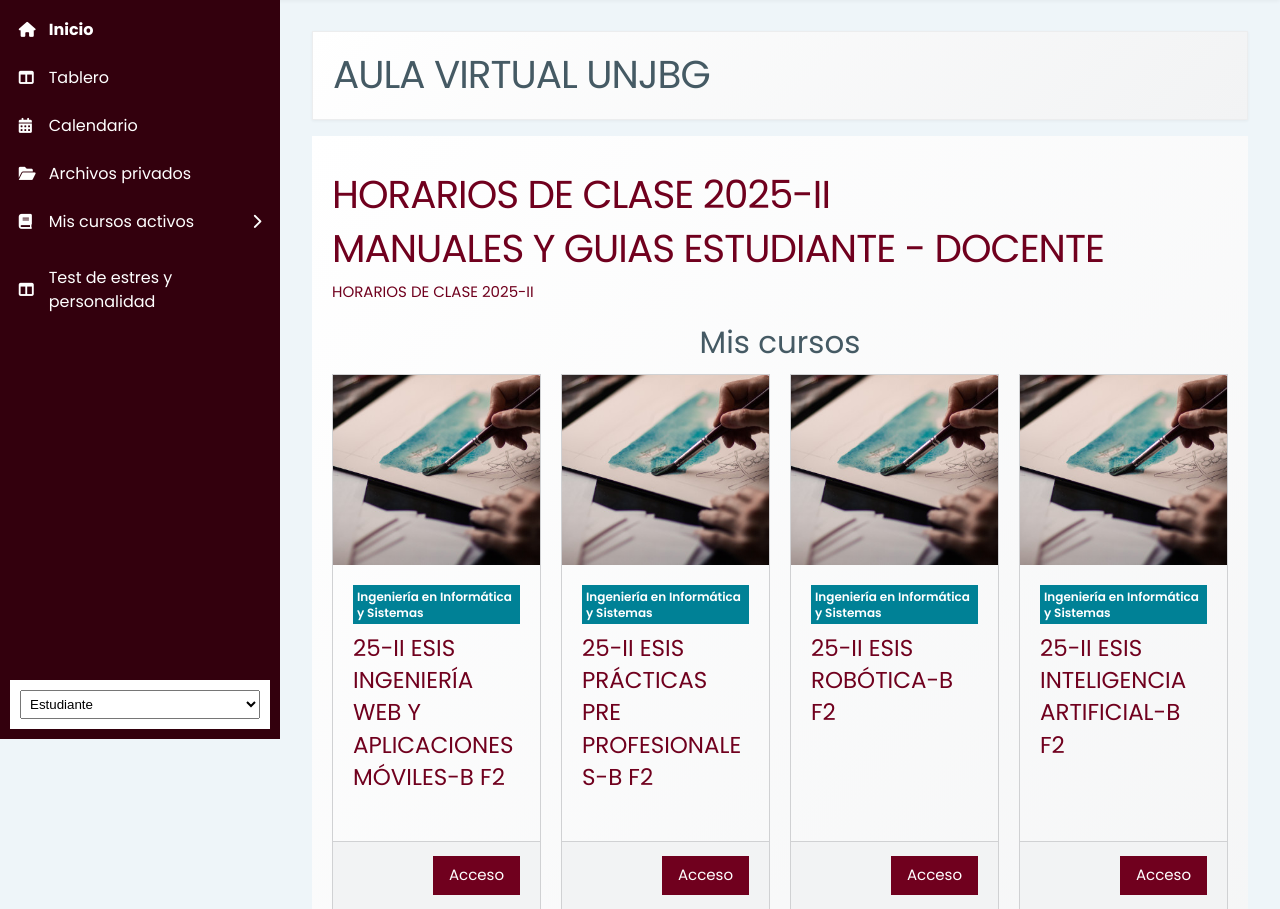
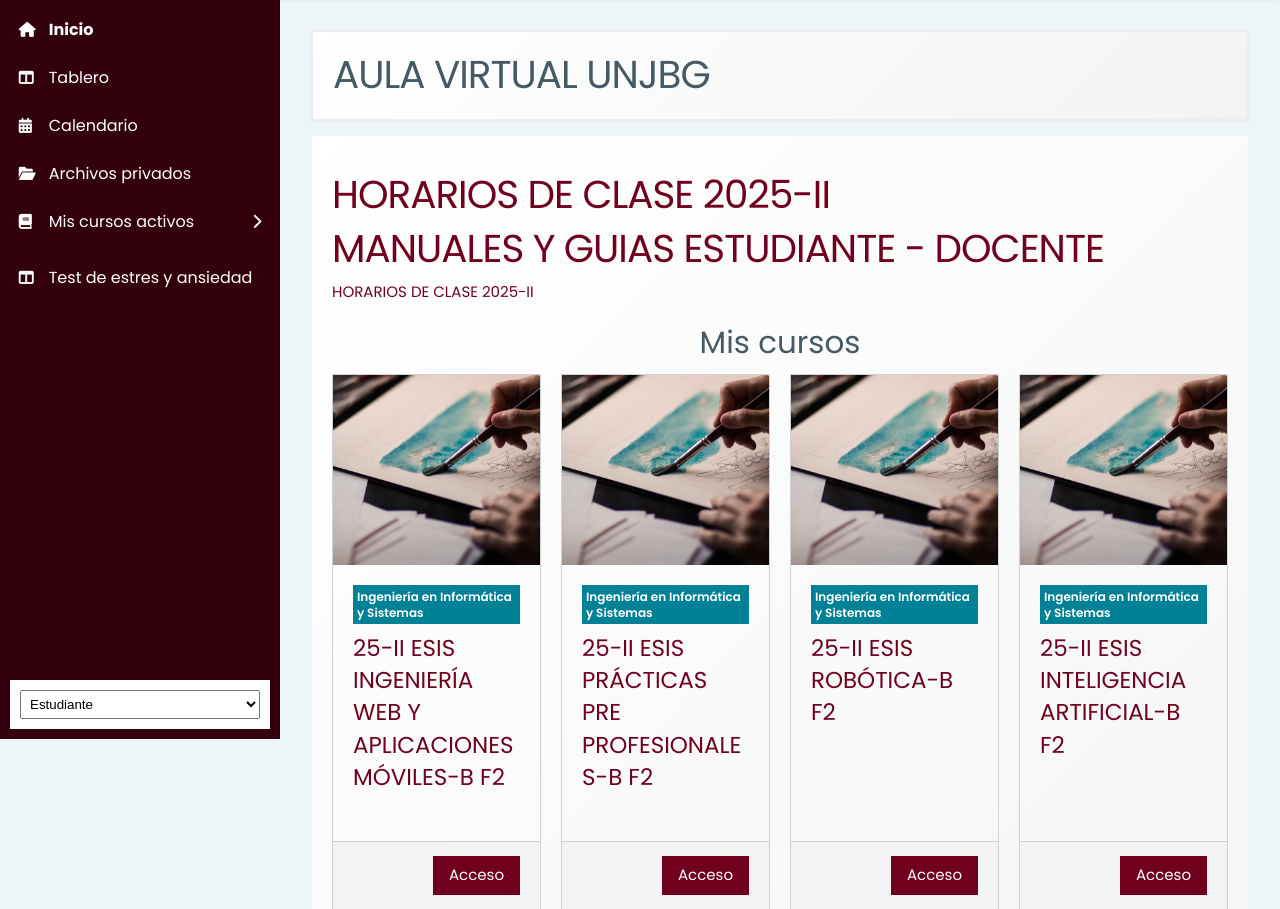
Before and after one commit to jorian101/unimind, a PHP site: page / in a window 1280 px wide. Shown: the part 61-970 px from the top of the page. Run offline with PHP 8.4, Linux system fonts and the light colour scheme.

Commit message:
feat: cambiar nombre a test

```diff
--- a/utils/sidebar-config.php
+++ b/utils/sidebar-config.php
@@ -43,7 +43,7 @@ function getSidebarConfig($role, $currentPage = null) {
                     ['icon' => 'fas fa-brain', 'label' => 'Filosofía', 'page' => 'filosofia'],
                     ['icon' => 'fas fa-shield-alt', 'label' => 'Seguridad Informática', 'page' => 'seguridad'],
                 ]],
-                ['icon' => 'fas fa-columns', 'label' => 'Test de estres y personalidad', 'page' => 'dashboard'],
+                ['icon' => 'fas fa-columns', 'label' => 'Test de estres y ansiedad', 'page' => 'dashboard'],
             ],
         ],
     ];
--- a/views/estudiante/tests.php
+++ b/views/estudiante/tests.php
@@ -11,7 +11,7 @@ renderPageHeader('Tests y Evaluaciones', ['Inicio', 'Tests y Evaluaciones']);
             <button class="btn-primary">Iniciar Test</button>
         </div>
         <div class="test-item">
-            <h3>📊 Test de Personalidad</h3>
+            <h3>📊 Test de ansiedad</h3>
             <p>Estado: <span class="status completed">Completado</span></p>
             <button class="btn-secondary">Ver Resultados</button>
         </div>
```
